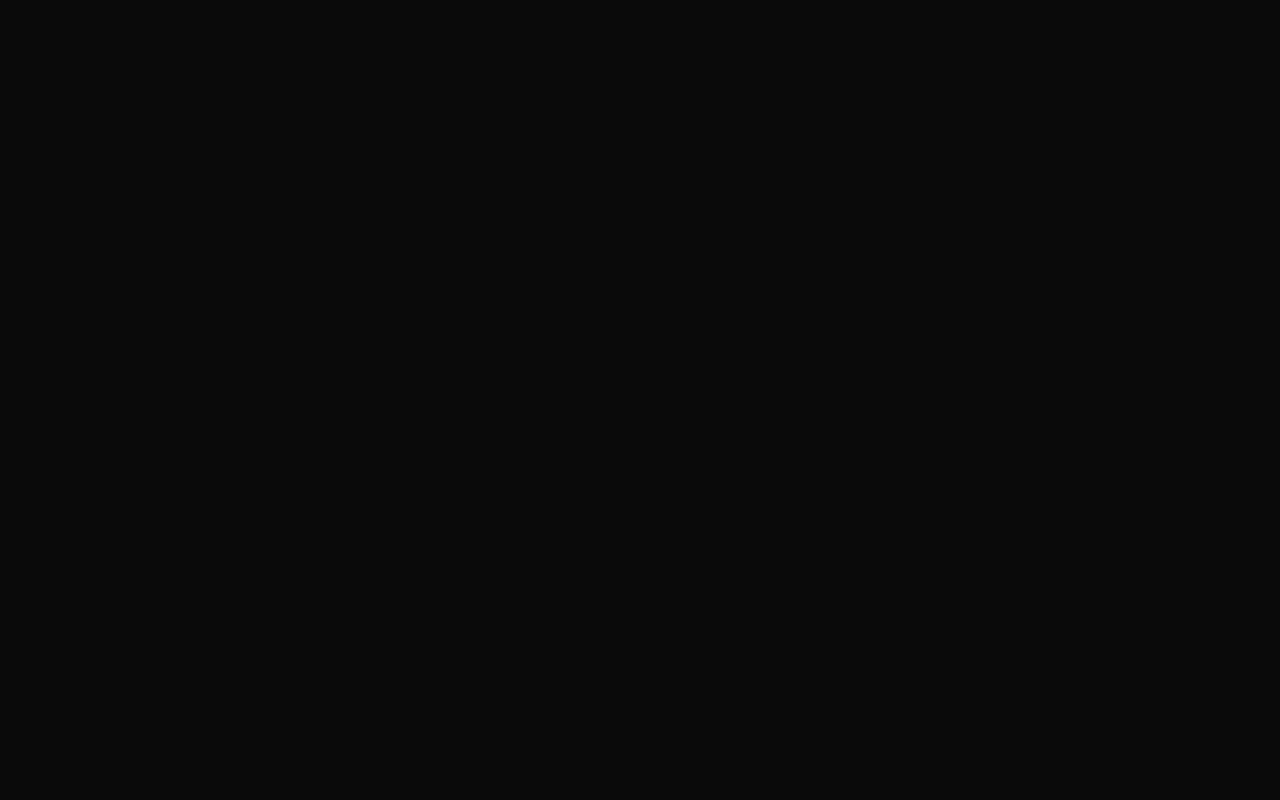
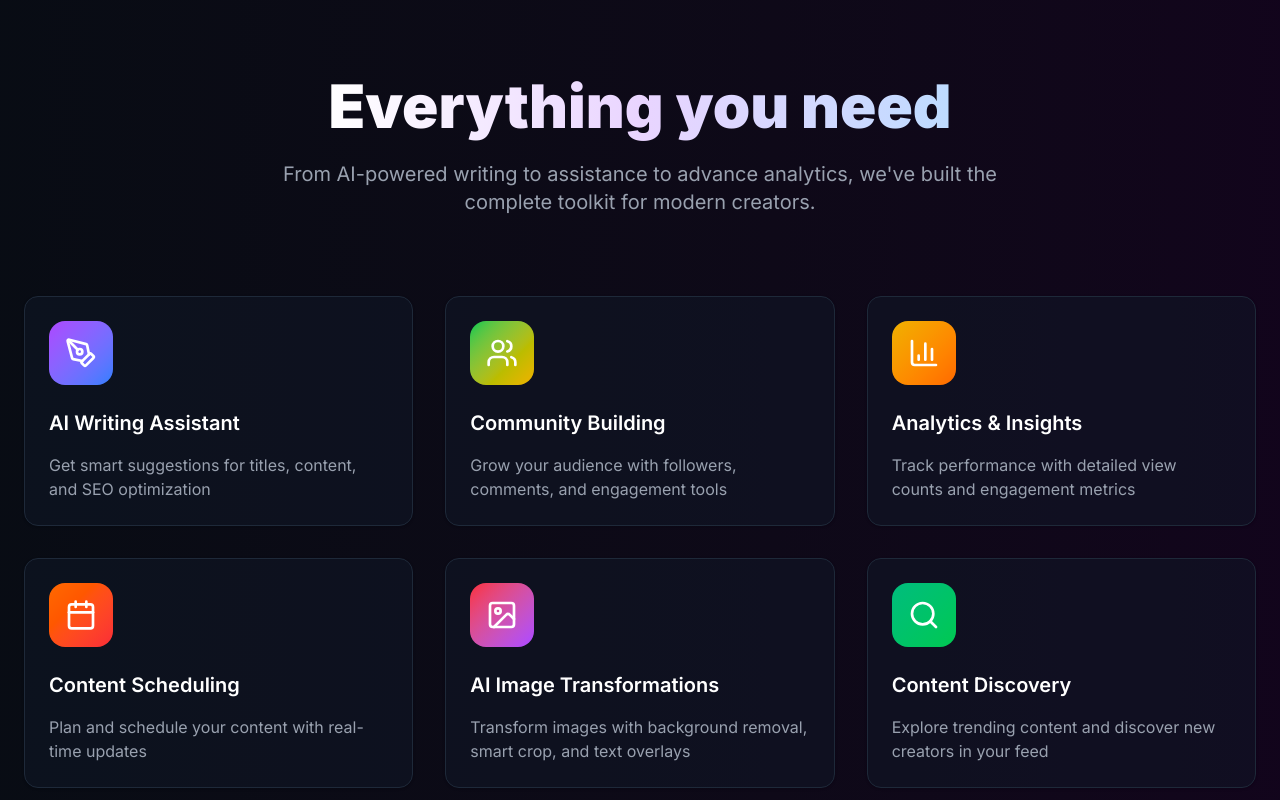
Before and after one commit to abhijit69-ui/muse-ai-cms, a Next.js app: page / in a window 1280 px wide. Shown: the part 860-1660 px from the top of the page. Before the commit the page ends 800 px from the top, so only its background shows below. Built offline with nearby package versions, Linux system fonts and the light colour scheme; no server answers.

Commit message:
Features section

```diff
--- a/app/globals.css
+++ b/app/globals.css
@@ -1,5 +1,5 @@
-@import "tailwindcss";
-@import "tw-animate-css";
+@import 'tailwindcss';
+@import 'tw-animate-css';
 
 @custom-variant dark (&:is(.dark *));
 
@@ -120,3 +120,21 @@
     @apply bg-background text-foreground;
   }
 }
+
+html {
+  scroll-behavior: smooth;
+}
+
+/* Text Gradient - Complex gradient used across the app */
+.gradient-text-primary {
+  @apply bg-gradient-to-r from-white via-purple-200 to-blue-200 bg-clip-text text-transparent;
+}
+
+.gradient-text-accent {
+  @apply bg-gradient-to-r from-white to-gray-300 bg-clip-text text-transparent;
+}
+
+/* Glass Card Effect - Complex background/border combination used frequently */
+.card-glass {
+  @apply bg-gray-900/50 border-gray-800 hover:border-purple-500/50;
+}
--- a/app/page.jsx
+++ b/app/page.jsx
@@ -1,4 +1,5 @@
 import CursorAnimation from '@/components/cursor-effect';
+import Features from '@/components/sections/features';
 import Hero from '@/components/sections/hero';
 import { Button } from '@/components/ui/button';
 
@@ -8,6 +9,7 @@ export default function Home() {
       <div className='fixed inset-0 bg-gradient-to-br from-purple-900/20 via-blue-900/20 to-green-900/20 animate-pulse' />
       <CursorAnimation />
       <Hero />
+      <Features />
     </div>
   );
 }
--- /dev/null
+++ b/components/sections/features.jsx
@@ -0,0 +1,49 @@
+import { features } from '@/lib/data';
+import React from 'react';
+import { Card, CardContent, CardDescription, CardTitle } from '../ui/card';
+
+export default function Features() {
+  return (
+    <section
+      id='features'
+      className='relative mt-14 z-10 py-16 sm:py-24 px-4 sm:px-6
+    bg-gradient-to-r from-gray-900/50 to-purple-900/20'
+    >
+      <div className='max-w-7xl mx-auto'>
+        <div className='text-center mb-12 sm:mb-16 lg:mb-20'>
+          <h2 className='text-3xl sm:text-4xl md:text-5xl lg:text-6xl font-black mb-4 sm:mb-6'>
+            <span className='gradient-text-primary'>Everything you need</span>
+          </h2>
+          <p className='text-lg sm:text-xl text-gray-400 max-w-3xl mx-auto px-4'>
+            From AI-powered writing to assistance to advance analytics,
+            we&apos;ve built the complete toolkit for modern creators.
+          </p>
+        </div>
+
+        <div className='grid sm:grid-cols-2 lg:grid-cols-3 gap-6 sm:gap-8'>
+          {features.map((feature, index) => (
+            <Card
+              key={index}
+              className='group transition-all duration-300 hover:scale-105 card-glass'
+            >
+              <CardContent>
+                <div
+                  className={`w-12 h-12 sm:w-16 sm:h-16 bg-gradient-to-br ${feature.color} rounded-2xl
+                    flex items-center justify-center mb-4 sm:mb-6 group-hover:scale-110 transition-transform`}
+                >
+                  <feature.icon className='w-6 h-6 sm:w-8 sm:h-8 text-white' />
+                </div>
+                <CardTitle className='text-lg sm:text-xl mb-3 sm:mb-4 text-white'>
+                  {feature.title}
+                </CardTitle>
+                <CardDescription className='text-sm sm:text-base text-gray-400'>
+                  {feature.desc}
+                </CardDescription>
+              </CardContent>
+            </Card>
+          ))}
+        </div>
+      </div>
+    </section>
+  );
+}
--- a/components/sections/hero.jsx
+++ b/components/sections/hero.jsx
@@ -54,12 +54,12 @@ export default function Hero() {
 
         <div>
           <Image
-            src='/banner.png'
+            src='/hero.png'
             alt='Banner vector image'
             width={500}
             height={700}
             priority
-            className='w-full max-h-[36.3rem] object-contain'
+            className='w-full h-auto object-contain'
           />
         </div>
       </div>
```
Also changed, not shown: lib/data.js (added), public/banner.png (deleted), public/hero.png.
